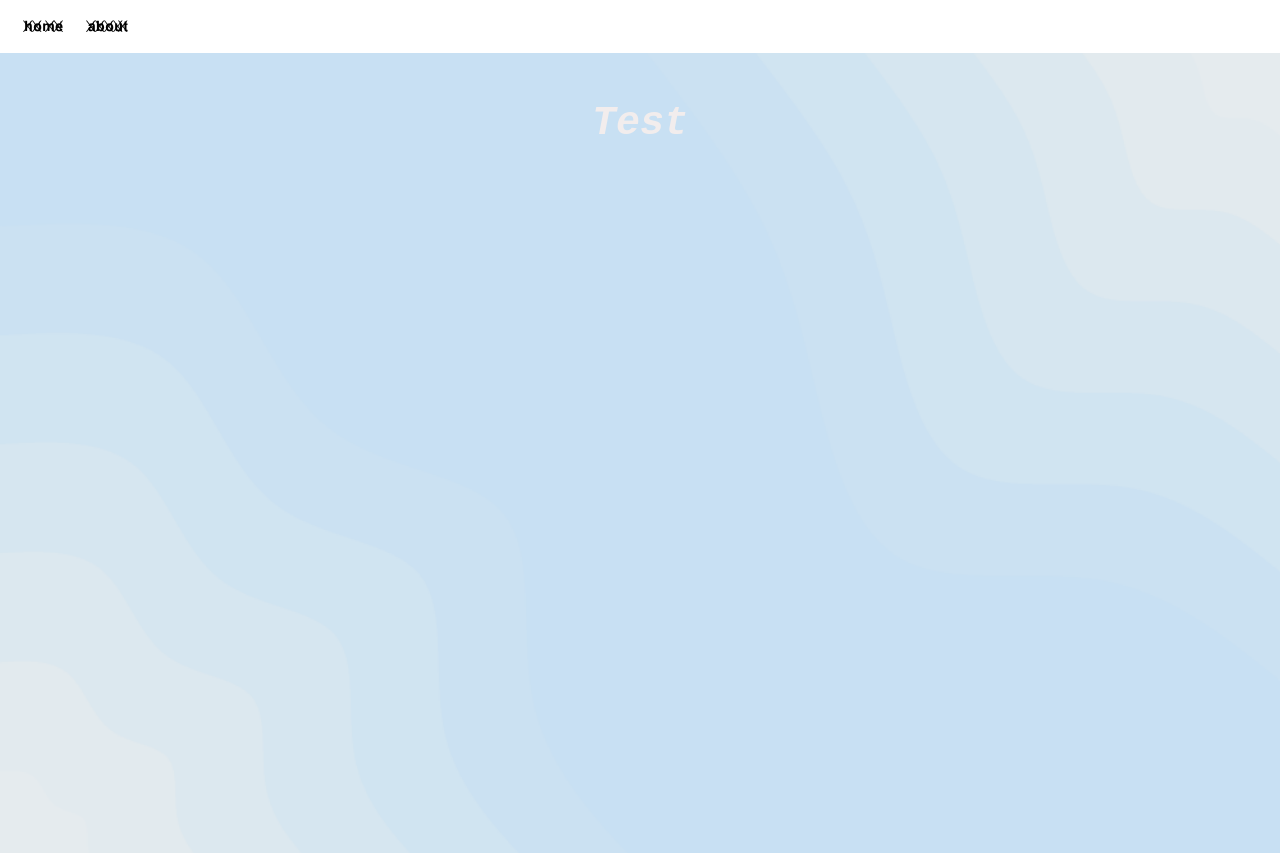
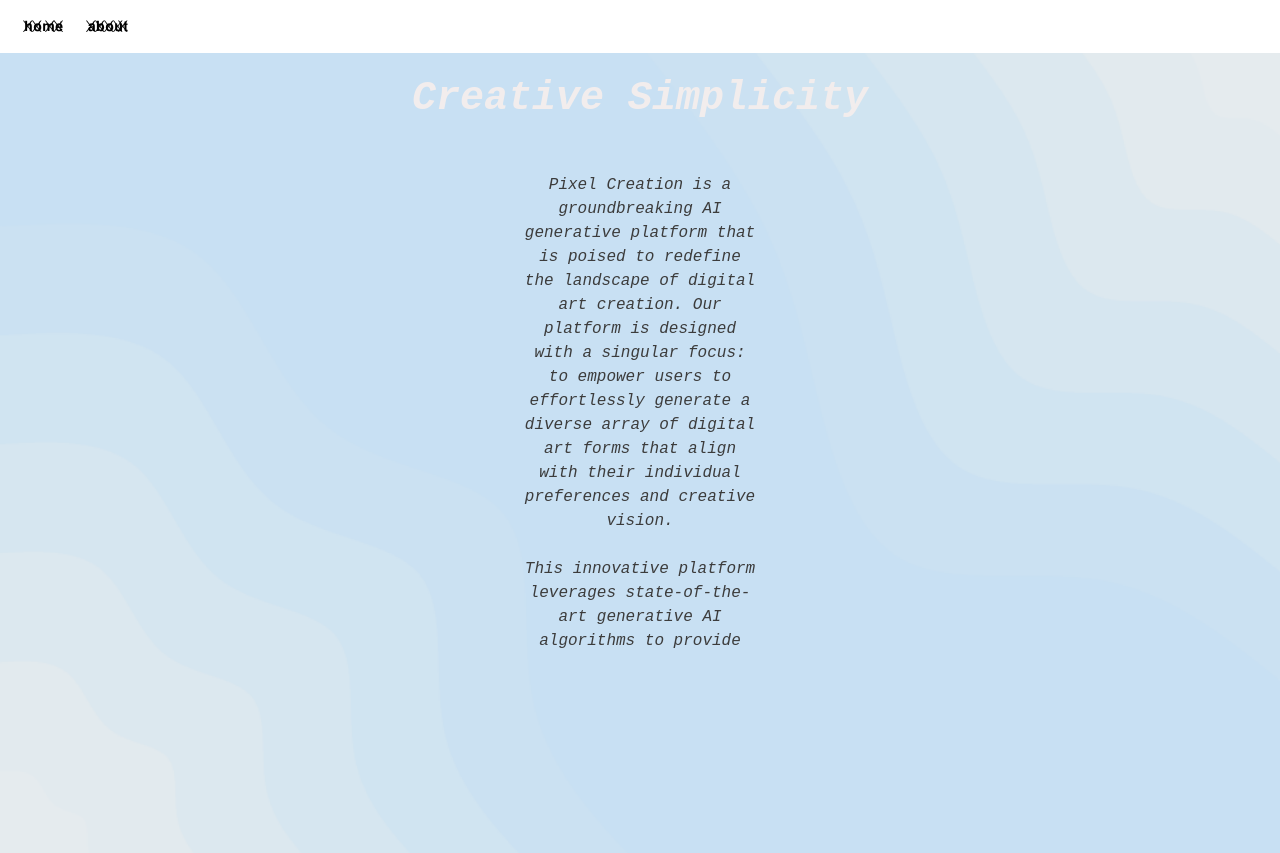
Before and after one commit to FranRovi/cs5500-group-project, a React (Create React App) app: page /about in a window 1280 px wide. Built offline with nearby package versions, Linux system fonts and the light colour scheme.

Commit message:
updated front end UI and about page updated

```diff
--- a/src/components/aboutus.js
+++ b/src/components/aboutus.js
@@ -1,14 +1,17 @@
-import '../css/App.css';
-import Button from '@mui/material/Button';
-import TextField from '@mui/material/TextField';
-import Stack from '@mui/material/Stack';
+import '../css/about.css';
 
 function Aboutus(){
     return (
-        <div className="App">
-            <header>
-                <h1 className="page_title">Test</h1>
+        <div className="about">
+            <header className="header-container">
+                <h1 className="page_title">Creative Simplicity</h1>
             </header>
+            <div className='content-container'>
+                <p className="aboutus-paragraph">
+                    Pixel Creation is a groundbreaking AI generative platform that is poised to redefine the landscape of digital art creation. Our platform is designed with a singular focus: to empower users to effortlessly generate a diverse array of digital art forms that align with their individual preferences and creative vision.<br /><br />
+                    This innovative platform leverages state-of-the-art generative AI algorithms to provide users with unparalleled flexibility and creativity. Whether you're an experienced artist or just starting on your artistic journey, Pixel Creation is here to support and inspire you.
+                </p>
+            </div>
         </div>
     );
 }
--- a/src/components/homepage.js
+++ b/src/components/homepage.js
@@ -5,90 +5,74 @@ import Button from '@mui/material/Button';
 import TextField from '@mui/material/TextField';
 import Stack from '@mui/material/Stack';
 
-// const apiKey = process.env.REACT_APP_API_KEY
-// console.log(apiKey)
 const openai = new OpenAI({
-    apiKey: process.env.REACT_APP_API_KEY, dangerouslyAllowBrowser: true
+    apiKey: process.env.REACT_APP_API_KEY,
+    dangerouslyAllowBrowser: true
 });
 
-// TODO: Replace with openAi API output images.
-// var placeholderImage = "https://t4.ftcdn.net/jpg/06/01/35/41/360_F_601354108_iVXhfu0CBWAmhqSuEtCd3MKuQ0AnfmA4.jpg";
-
 function Homepage(){
-    // const [isLoading, setIsLoading] = useState(false)
-    const [image, setImage] = useState("https://t4.ftcdn.net/jpg/06/01/35/41/360_F_601354108_iVXhfu0CBWAmhqSuEtCd3MKuQ0AnfmA4.jpg")
-    const [prompt, setPrompt] = useState("")
+    const [image, setImage] = useState(""); // Initialize image state with an empty string
+    const [prompt, setPrompt] = useState("");
 
     const imagesDict = {
         1: "Portrait of a face using cubism technique with blue background",
-
-
-        // CREATE NEW PROMPTS FOR RAMDOM IMAGES
-        // 1: "Astronaut Galaxy Planets Stars Spaceships Aliens",
-        // 2: "Knight Castle Battle Bridge Moat Armies",
-        // 3: "Machines Muscle Cars Robots Transformers",
-        // 4: "Abstract Paintings Blue Cubism Surrealism",
-        // 5: "Music Singing Band Rockstar Scenario Crowd Scenario",
-        // 6: "Dreams Relax Meditation Unconcious Sandman",
-        // 7: "Dystopian World Machines 1984 George Orwell Brave New World Aldous Huxley",
-    }
+        // Other prompts...
+    };
 
     const numGenerator = (n) => {
-        let randomNum = Math.floor(Math.random() * n) + 1
-        return randomNum
-    }
+        return Math.floor(Math.random() * n) + 1;
+    };
 
     const randomImageClickHandler = () => {
-        // console.log("Clicking Random Button")
-        let key = numGenerator(Object.keys(imagesDict).length)
-        setPrompt(imagesDict[key])
-        // console.log(prompt)
-        generateImage(image)
-    return
-    }
+        const key = numGenerator(Object.keys(imagesDict).length);
+        setPrompt(imagesDict[key]);
+        generateImage();
+    };
 
     const imageFromInputClickHandler = (e) => {
-        // console.log(e.target.value)
-        setPrompt(e.target.value)
-        // console.log(prompt)
-        generateImage(image)
-    }
+        setPrompt(e.target.value);
+        generateImage();
+    };
 
     async function generateImage() {
         try {
             const response = await openai.images.generate({
-                // model: "dall-e-3",
                 prompt: prompt,
-                // n: 1,
-                // size: "256x256",
             });
-            console.log(response.data[0].url)
-            setImage(response.data[0].url)
+            setImage(response.data[0].url);
         } catch (err) {
-            console.log(err)
+            console.log(err);
         }
     }
+
+    const downloadImage = () => {
+        if (image) {
+            const link = document.createElement('a');
+            link.href = image;
+            link.download = 'generated_image.png'; // Set the filename here
+            document.body.appendChild(link);
+            link.click();
+            document.body.removeChild(link);
+        }
+    };
 
     return (
         <div className="App">
             <header>
                 <h1 className="page_title">Pixel Creation</h1>
             </header>
-            <section class="inputSection">
-            <div class="input">
+            <section className="inputSection">
+                <div className="input">
                     <Stack direction="row" spacing={2}>
                         <TextField id="filled-basic" label="What images do you want?" variant="filled" style={{ width: '70%' }} onChange={(e) => setPrompt(e.target.value)} />
                         <Button onClick={imageFromInputClickHandler} variant="outlined" style={{ color: 'black' }}>Generate Image</Button>
                     </Stack>
                     <Button className="m-3 h-50" onClick={randomImageClickHandler} variant="outlined" style={{ color: 'black' }}>Create Random Image</Button>
-
+                    <Button onClick={downloadImage} variant="outlined" style={{ color: 'black' }}>Download Image</Button>
                 </div>
             </section>
             <section className="mt-2 imageSection">
-                <img src={image} alt="placeholderImage" />
-                <img src={image} alt="placeholderImage" />
-                <img src={image} alt="placeholderImage" />
-                <img src={image} alt="placeholderImage" />
+                {image && <img src={image} alt="Generated" />} {/* Display image only if it exists */}
             </section>
         </div>
     );
--- a/src/css/App.css
+++ b/src/css/App.css
@@ -20,7 +20,7 @@
 }
 
 header {
-  height: 150px;
+  height: 100px;
   display: flex;
   align-items: center;
 }
@@ -34,8 +34,8 @@ header {
 }
 
 .imageSection img {
-  width: 45%;
-  height: 30%;
+  width: 60%;
+  height: 60%;
   margin-bottom: 25px;
 }
 
@@ -44,7 +44,7 @@ header {
   display: flex;
   justify-content: center;
   height: 150px;
-  margin-top: auto;
+  margin-bottom: 20px;
 }
 
 .input {
--- /dev/null
+++ b/src/css/about.css
@@ -0,0 +1,46 @@
+.header-container {
+    text-align: center;
+    padding: 20px;
+    margin: 0;
+}
+
+.aboutus-paragraph {
+  font-style: italic;
+  color: rgb(60, 60, 60);
+  margin-left: 500px;
+  margin-right: 500px;
+  margin-bottom: 0;
+  padding: 20px;
+}
+
+.content-container {
+  margin-top: 0;
+  max-height: 500px;
+  overflow-y: auto;
+}
+
+.about {
+    text-align: center;
+    display: flex;
+    flex-direction: column;
+    width: 100%;
+    height: 100%;
+    align-items: center;
+    font-family: 'Courier New', Courier, monospace;
+    background-image: url('../images/background-image.png');
+    background-size: cover;
+    background-position: center;
+    min-height: 100vh;
+  }
+
+  .page_title {
+    font-style: italic;
+    font-weight: bold;
+    color: rgb(242, 237, 237);
+  }
+
+  header {
+    height: 100px;
+    display: flex;
+    align-items: center;
+  }
```
Also changed, not shown: 1 other file (tests, documents, lock files or other folders). Lines whose indentation alone changed are shown as unchanged.
